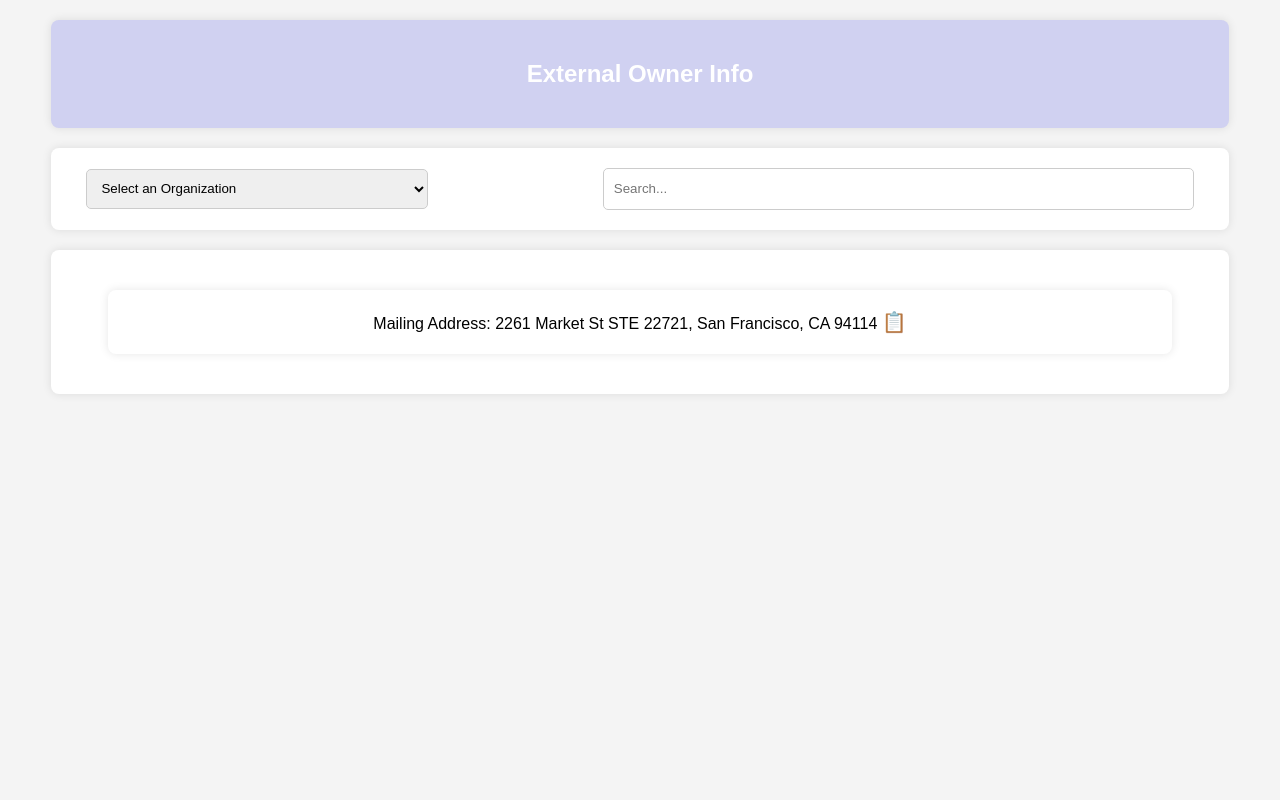
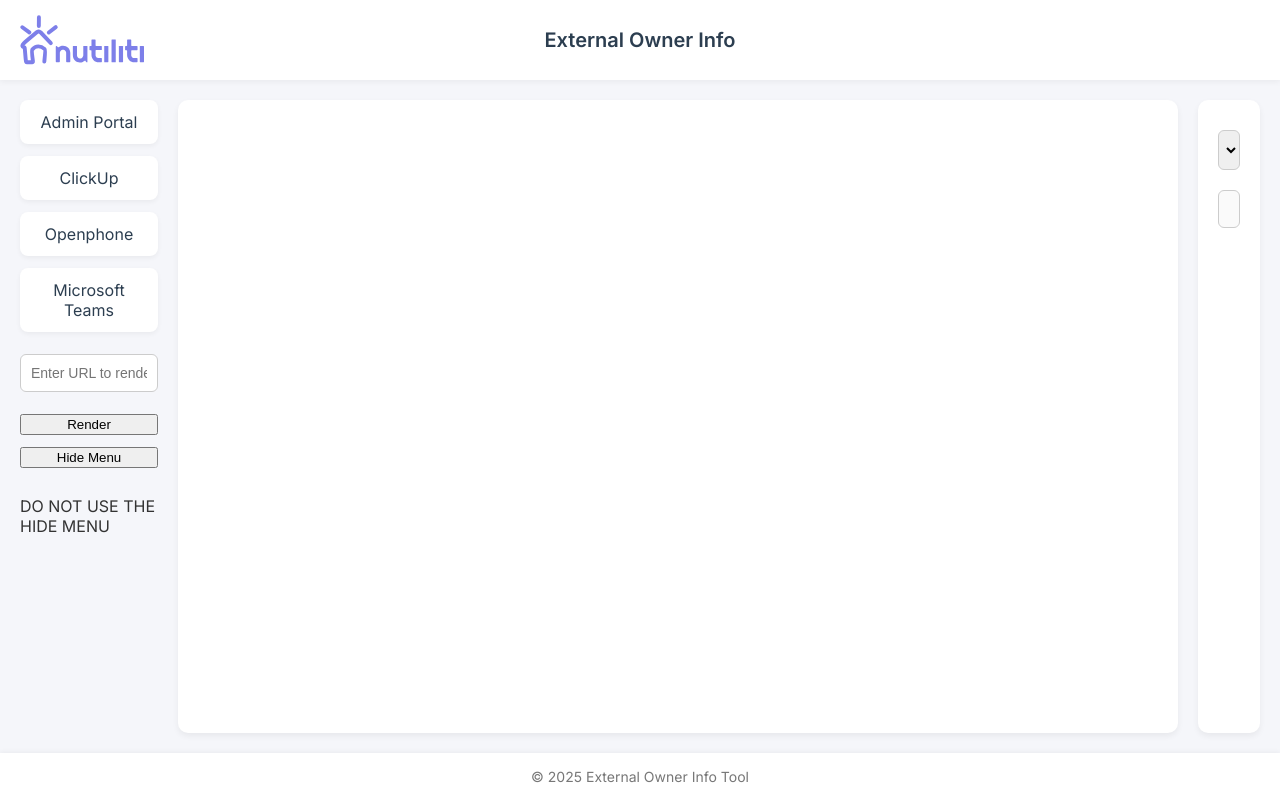
Before and after one commit to redeemer0211/teamassist, a plain HTML site: page index.html in a window 1280 px wide. Drawn offline with Linux system fonts and the light colour scheme.

Commit message:
UpdateToVersion2

```diff
--- a/index.html
+++ b/index.html
@@ -1,122 +1,239 @@
 <!DOCTYPE html>
 <html lang="en">
 <head>
-    <meta charset="UTF-8">
-    <meta name="viewport" content="width=device-width, initial-scale=1.0">
+  <meta charset="UTF-8" />
+  <meta name="viewport" content="width=device-width, initial-scale=1.0"/>
   <title>External Owner Info</title>
+  <link href="https://fonts.googleapis.com/css2?family=Inter:wght@400;600&display=swap" rel="stylesheet">
   <style>
+    * { box-sizing: border-box; }
+
     body {
-            font-family: Arial, sans-serif;
-            background-color: #f4f4f4;
-            text-align: center;
-        }
-        .container {
-            width: 90%;
-            margin: 20px auto;
-            background: white;
-            padding: 20px;
-            border-radius: 8px;
-            box-shadow: 0 0 10px rgba(0, 0, 0, 0.1);
-            overflow-x: auto;
+      margin: 0;
+      font-family: 'Inter', sans-serif;
+      background-color: #f5f6fa;
+      display: flex;
+      flex-direction: column;
+      min-height: 100vh;
+      color: #333;
     }
 
-        .header {
-            width: 90%;
-            margin: 20px auto;
-            background: white;
-            padding: 20px;
-            border-radius: 8px;
-            box-shadow: 0 0 10px rgba(0, 0, 0, 0.1);
-            overflow-x: auto;
-            background-color: #d0d1f1;
-            color: white;
-        }
-        .hidden {
-            display: none;
+    header {
+      display: flex;
+      justify-content: space-between;
+      align-items: center;
+      background-color: #fff;
+      height: 80px;
+      padding: 0 20px;
+      box-shadow: 0 2px 6px rgba(0, 0, 0, 0.05);
     }
 
-         .select {
-            margin-top: 2px;
-            margin-bottom: 20px;
-         }
-        .organizationDropdown {
-    width: 30%; /* Adjust dropdown width */
-    height: 40px; /* Adjust height */
-    padding: 10px;
-    margin-left: -20%;
-    margin-right: 15%;
-    border: 1px solid #ccc;
-    border-radius: 5px;
-    display: inline-block;
-    align-items: left;
-
+    .header-column {
+      flex: 1;
+      display: flex;
+      align-items: center;
+      justify-content: center;
     }
 
-.searchBox {
-    width: 50%; /* Adjust search bar width */
-    height: 20px; /* Keep height consistent */
-    padding: 10px;
-    margin-right: -20%;
-    border: 1px solid #ccc;
-    border-radius: 5px;
-    display: inline-block
+    .header-column:first-child {
+      justify-content: flex-start;
     }
 
+    .header-column img {
+      height: 50px;
+    }
+
+    .header-column h1 {
+      font-size: 20px;
+      font-weight: 600;
+      margin: 0;
+      color: #2c3e50;
+    }
+
+    main {
+      display: flex;
+      flex: 1;
+      margin: 20px;
+      gap: 20px;
+    }
+
+    .left-panel {
+      width: 200px;
+      display: flex;
+      flex-direction: column;
+      gap: 12px;
+    }
+
+    .left-panel a {
+      text-decoration: none;
+      color: #2c3e50;
+      background: #ffffff;
+      padding: 12px;
+      border-radius: 8px;
+      text-align: center;
+      box-shadow: 0 2px 5px rgba(0, 0, 0, 0.05);
+      transition: background 0.2s ease;
+    }
+
+    .left-panel a:hover {
+      background-color: #ecf0f1;
+    }
+
+
+    .content1.expanded {
+        width: 100%;
+    }
+
+    .content {
+      flex: 1;
+      background-color: #ffffff;
+      border-radius: 10px;
+      padding: 20px;
+      box-shadow: 0 3px 6px rgba(0, 0, 0, 0.06);
+    }
+
+     .content1 {
+      background-color: #ffffff;
+      border-radius: 10px;
+      padding: 20px;
+      box-shadow: 0 3px 6px rgba(0, 0, 0, 0.06);
+      min-width: 1000px;
+    }
+
+    .content h2 {
+      font-size: 18px;
+      font-weight: 600;
+      margin-bottom: 10px;
+    }
+
+    select, input[type="text"] {
+      padding: 10px;
+      margin: 10px 0;
+      width: 100%;
+      border: 1px solid #ccc;
+      border-radius: 6px;
+      font-size: 14px;
+    }
 
     table {
       width: 100%;
       border-collapse: collapse;
       margin-top: 10px;
     }
+
     th, td {
+      border: 1px solid #e0e0e0;
+      text-align: left;
       padding: 12px;
-            border: 1px solid #ddd;
-            text-align: left;
-            position: relative;
+      font-size: 14px;
     }
-        th { background: #d0d1f1; color: white; }
 
-        .pagination {
-            margin-top: 10px;
+    th {
+      background-color: #f1f3f5;
     }
-        .pagination button {
-            padding: 5px 10px;
-            margin: 2px;
-            cursor: pointer;
+
+    tr:nth-child(even) {
+      background-color: #f9f9f9;
     }
 
     .copy-icon {
-    font-size: 20px; /* Size of the icon */
       cursor: pointer;
-    transition: all 0.3s ease; /* Smooth transition for changes */
+      margin-left: 8px;
+      color: #999;
+      transition: color 0.2s;
     }
 
     .copy-icon:hover {
-    color: #007bff; /* Color change on hover */
+      color: #2c3e50;
     }
 
+    .pagination {
+      margin-top: 20px;
+      display: flex;
+      gap: 8px;
+      flex-wrap: wrap;
+    }
+
+    .pagination button {
+      padding: 6px 12px;
+      border: none;
+      background-color: #ecf0f1;
+      border-radius: 5px;
+      cursor: pointer;
+      font-size: 14px;
+    }
+
+    .pagination button.active {
+      background-color: #3498db;
+      color: white;
+      font-weight: bold;
+    }
+
+    .hidden {
+      display: none;
+    }
+
+
+
+iframe {
+  flex: 1;
+  min-width: 1000px;
+  width: 100%;
+  height: 100%;
+  border: none;
+}
+
+    footer {
+      background-color: #ffffff;
+      padding: 15px 20px;
+      text-align: center;
+      font-size: 14px;
+      color: #777;
+      box-shadow: 0 -1px 5px rgba(0, 0, 0, 0.05);
+    }
   </style>
 </head>
 <body>
-    <div class="header">
-        <h2>External Owner Info</h2>
+
+<header>
+  <div class="header-column">
+    <img src="./brand/nutiliti.svg" alt="Brand Logo">
   </div>
-    <div class="container">
-        <select id="organizationDropdown" class="organizationDropdown" onchange="filterByOrganization()">
+  <div class="header-column">
+    <h1>External Owner Info</h1>
+  </div>
+  <div class="header-column"></div>
+</header>
+
+<main>
+  <div class="left-panel" id="leftPanel">
+    <a href="https://app.nutiliti.com/" target="_blank" rel="noopener noreferrer">Admin Portal</a>
+    <a href="https:///app.clickup.com/" target="_blank" rel="noopener noreferrer">ClickUp</a>
+    <a href="https://my.openphone.com/" target="_blank" rel="noopener noreferrer">Openphone</a>
+    <a href="msteams:" onclick="setTimeout(() => { window.open('https://teams.microsoft.com', '_blank'); }, 500);" title="Open Microsoft Teams App">Microsoft Teams</a>
+   <input type="text" id="iframeInput" placeholder="Enter URL to render" />
+    <button onclick="renderIframe()">Render</button>
+
+<button class="toggle-left-panel" onclick="toggleLeftPanel()">Hide Menu</button>
+<p>DO NOT USE THE HIDE MENU</p>
+  </div>
+
+
+<div class="content1">
+
+     <iframe id="renderedIframe"></iframe>
+
+</div>
+
+  <div class="content">
+    <select id="organizationDropdown" onchange="filterByOrganization()">
       <option value="" disabled selected>Select an Organization</option>
     </select>
-        <!-- Input search box -->
-<input type="text" id="searchBox" class="searchBox" placeholder="Search..." onkeyup="searchTable()">
 
-    </div>
-    <div class="container">
+    <input type="text" id="searchBox" placeholder="Search..." onkeyup="searchTable()" disabled />
 
-        <div id="organizationProfile" class="select">
+    <div id="organizationProfile" class="organizationProfile hidden">
       <p id="orgDetails"></p>
-        </div>
-        <div class="container items-center flex space-x-2">
-            <span id="mail">Mailing Address: 2261 Market St STE 22721, San Francisco, CA 94114</span>
-            <span class='copy-icon' onclick='copyText("2261 Market St STE 22721, San Francisco, CA 94114", this)'>&#128203;</span>
     </div>
 
     <table id="ownerTable" class="hidden">
@@ -126,19 +243,21 @@
           <th>TIN</th>
           <th>Inbox</th>
           <th>Phone Number</th>
-                    <th>W9</th>
-                    <th>LOA</th>
-                    <th>S4</th>
         </tr>
       </thead>
       <tbody id="dataTable"></tbody>
     </table>
-        <div class="pagination hidden" id="pagination"></div>
 
+    <div id="pagination" class="pagination hidden"></div>
   </div>
+</main>
+
+<footer>
+  &copy; 2025 External Owner Info Tool
+</footer>
 
 <script>
-        let ownerData = [], filteredData = [], currentPage = 1, rowsPerPage = 7;
+let ownerData = [], filteredData = [], currentPage = 1, rowsPerPage = 15;
 
         async function fetchData() {
             try {
@@ -190,9 +309,6 @@ function filterByOrganization() {
             let paginatedData = filteredData.slice(start, end);
 
             paginatedData.forEach(item => {
-
-
-
                 let row = `<tr>
                     <td><a href="external-owner.html?name=${encodeURIComponent(item["External Owner Name"])}}">${item["External Owner Name"]}</a> <span class='copy-icon' onclick='copyText("${item["External Owner Name"]}", this)'>&#128203;</span></td>
                     <td>${item["TIN"]} <span class='copy-icon' onclick='copyText("${item["TIN"]}", this)'>&#128203;</span></td>
@@ -272,7 +388,26 @@ function copyText(text, iconElement) {
 }
 
         fetchData();
+
+   function renderIframe() {
+      const url = document.getElementById('iframeInput').value;
+      if (url) {
+        const formattedUrl = url.startsWith('http://') || url.startsWith('https://') ? url : 'https://' + url;
+        document.getElementById('renderedIframe').src = formattedUrl;
+      }
+    }
+
+    function toggleLeftPanel() {
+      const panel = document.getElementById('leftPanel');
+      panel.style.display = panel.style.display === 'none' ? 'flex' : 'none';
+    }
+
+  function renderIframe() {
+    const url = document.getElementById('iframeInput').value;
+    if (url) {
+      document.getElementById('renderedIframe').src = url;
+    }
+  }
 </script>
-
 </body>
 </html>
```
Also changed, not shown: brand/nutiliti.svg (added). Lines whose indentation alone changed are shown as unchanged.
